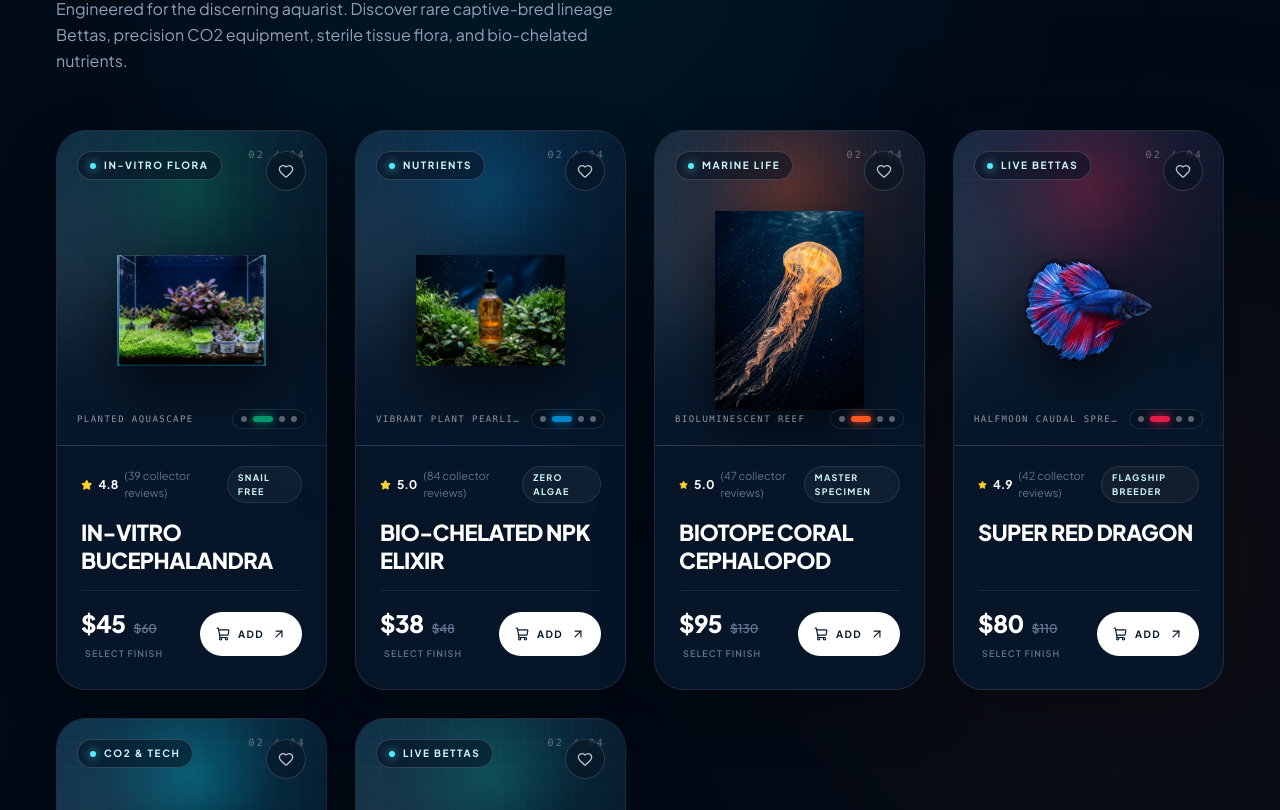
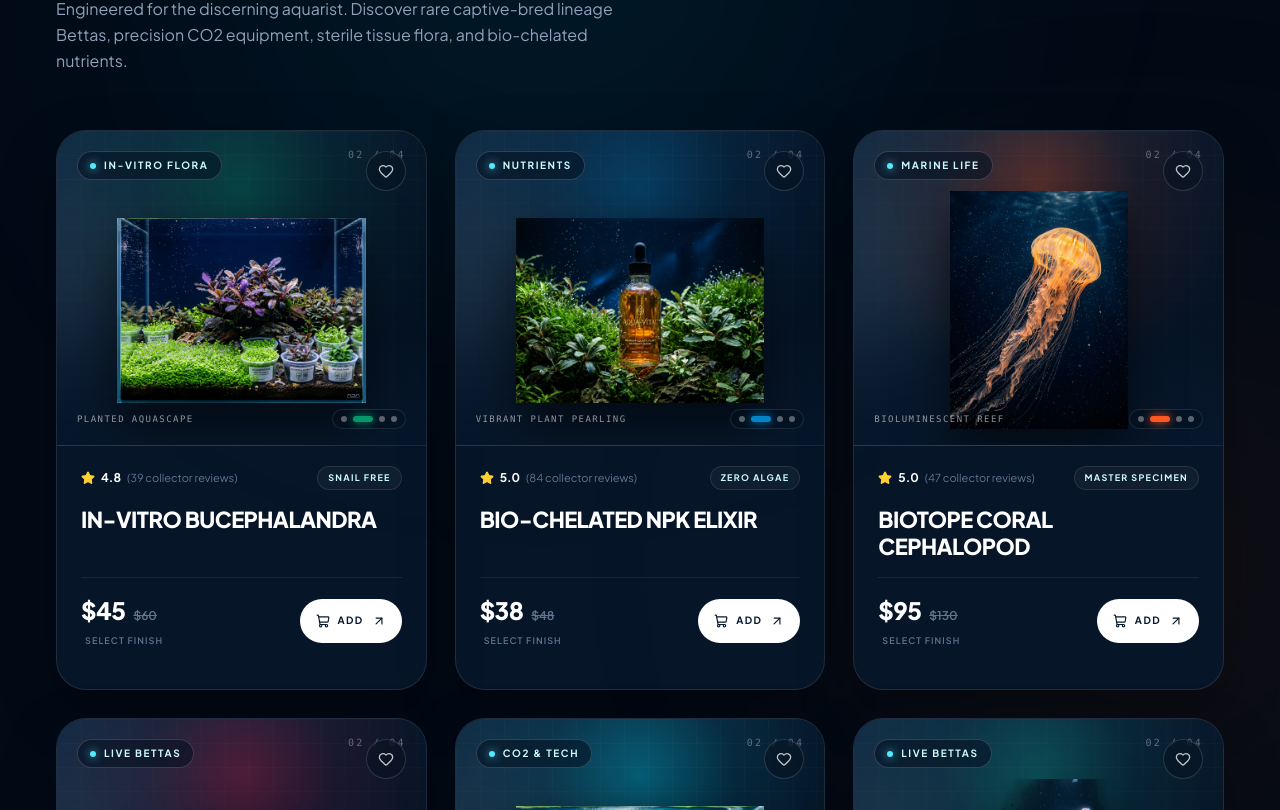
Before and after one commit to AdnanM50/aquatic_life, a Next.js app: page / in a window 1280 px wide. Shown: the part 1550-2360 px from the top of the page. Built offline with nearby package versions, Linux system fonts and the light colour scheme.

Commit message:
try to make better design in product card

```diff
--- a/src/components/ProductsSection.tsx
+++ b/src/components/ProductsSection.tsx
@@ -411,7 +411,7 @@
         </div>
 
         {/* Curated specimen cards */}
-        <div className="grid grid-cols-1 md:grid-cols-2 lg:grid-cols-4 gap-5 sm:gap-6 xl:gap-7">
+        <div className="grid grid-cols-1 md:grid-cols-2 lg:grid-cols-3 gap-5 sm:gap-6 xl:gap-7">
           {PRODUCTS.map((product) => {
             const currentSlideIdx = activeSlides[product.id] || 0;
             const currentImage = product.images[currentSlideIdx] || product.image;
```
